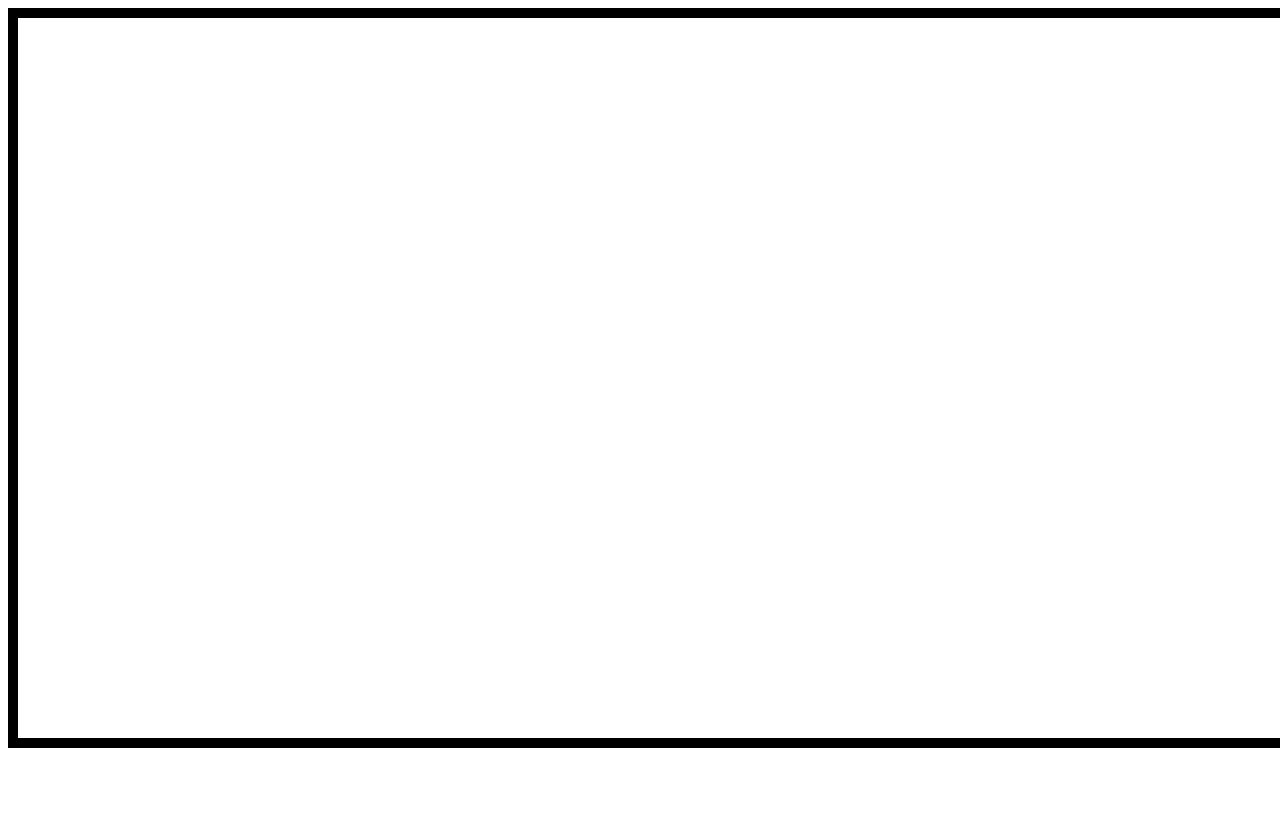
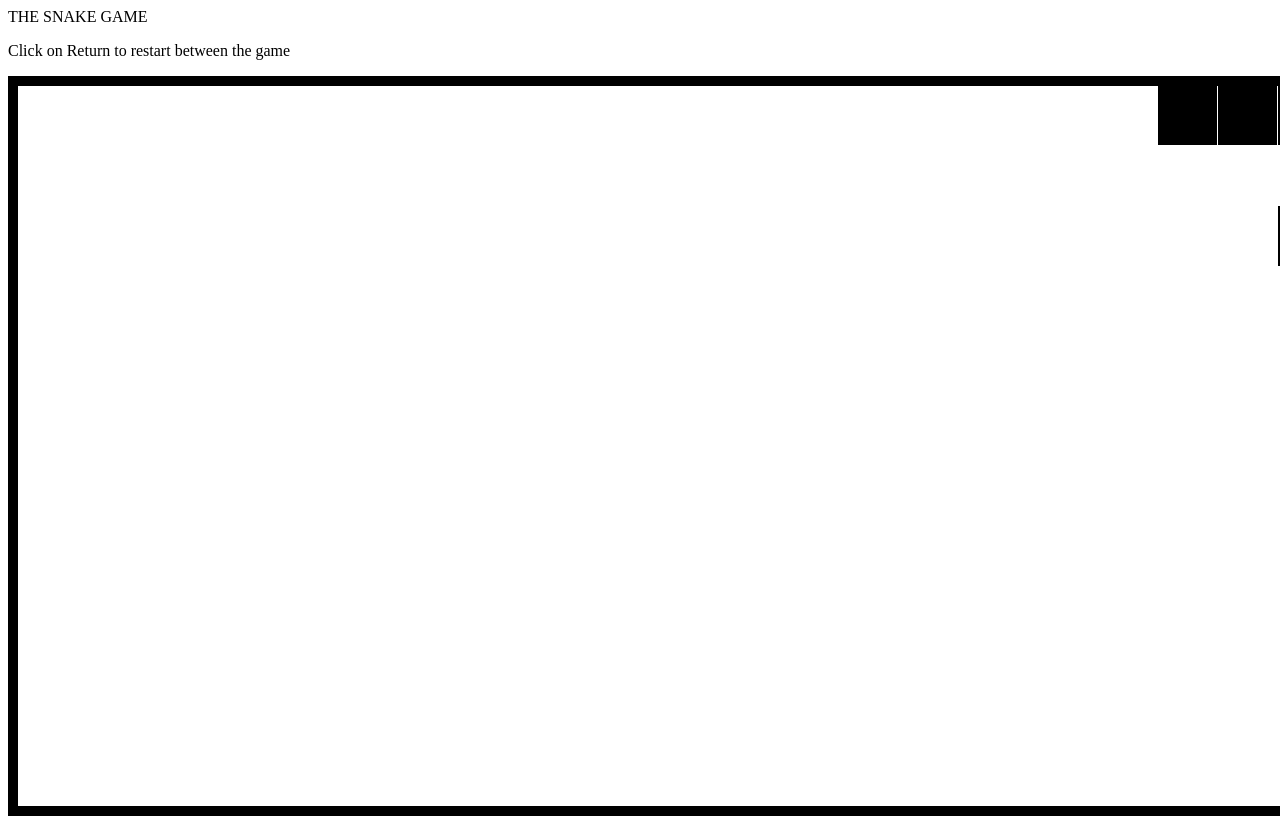
Before and after one commit to Sreelayavuyyuru/Snake-game, a plain HTML site: page index.html in a window 1280 px wide. Shown: the top 828 px of the page. Before the commit the page ends 800 px from the top, so only its background shows below. Drawn offline with Linux system fonts and the light colour scheme.

Commit message:
ADDED FOOD

```diff
--- a/index.html
+++ b/index.html
@@ -19,6 +19,8 @@
     </style>
 </head>
 <body>
+    <div>THE SNAKE GAME</div>
+    <p>Click on Return to restart between the game</p>
     <canvas id="mycanvas"></canvas>
     <script src="snake.js"></script>
 </body>
--- a/snake.js
+++ b/snake.js
@@ -4,6 +4,8 @@ function init() {
     H = canvas.height = 720;
     pen=canvas.getContext('2d');
     cs=60;
+    food = getRandomFood();
+    game_over = false;
 
     snake = {
         init_len:5,
@@ -22,14 +24,19 @@ function init() {
                 pen.fillRect(this.cells[i].x*cs,this.cells[i].y*cs, cs-1, cs-1);
             }
         },
-        //New update function for complete movement
+        //New update function for complete movement of the snake
         updateSnake:function(){
             // console.log("updateSnake");
             // console.log(this.direction);
-
-            this.cells.pop();
             var headX = this.cells[0].x;
             var headY = this.cells[0].y;
+
+            if(headX == food.x && headY == food.y){
+                console.log("Eaten");
+                food=getRandomFood();
+            } else {
+                this.cells.pop();
+            }
             // console.log(headX + " " + headY);
             var nextX, nextY;
             if(this.direction=="right"){
@@ -52,11 +59,11 @@ function init() {
             var last_y=Math.round(H/cs);
 
             if(this.cells[0].x < -1 || this.cells[0].y < -1 || this.cells[0].x > last_x || this.cells[0].y > last_y){
-                window.alert("Sorry the game is over!");
+                game_over=true;
             }
         }
 
-        // previous udate fucntion for snake movement to right
+        // previous update fucntion for snake movement ( only to the right side )
         // updateSnake:function(){
         //     console.log("updateSnake");
             // this.cells.pop();
@@ -83,8 +90,10 @@ function init() {
             snake.direction="down";
         } else if(e.key=="ArrowUp"){
             snake.direction="up";
+        } else if(e.key=="Enter"){
+            location.reload();
         }
-        // console.log(snake.direction);
+        console.log(snake.direction);
     }
     // Adding an event listener on the document object
     document.addEventListener('keydown', keyPressed);
@@ -93,17 +102,36 @@ function init() {
 function draw() {
     pen.clearRect(0, 0, W, H);
     snake.drawSnake();
+    pen.fillRect(food.x*cs, food.y*cs, cs, cs);
 }
 
 function update() {
     snake.updateSnake();
 }
 
+function getRandomFood(){
+    var foodX = Math.round(Math.random()*((W-cs)/cs));
+    var foodY = Math.round(Math.random()*((H-cs)/cs));
+
+    var food = {
+        x: foodX,
+        y: foodY,
+        color: "black",
+    }
+    return food;
+}
+
 function gameloop() {
+    if(game_over == true){
+        clearInterval(f);
+        alert("GAME OVER!!")
+        alert("Press Command+R to reload the game!");
+        return;
+    }
     draw();
     update();
 }
 
 init();
 
-var f = setInterval(gameloop, 100);
+var f = setInterval(gameloop, 200);
```
Also changed, not shown: Assets/Ball.png (added), 2 other files.
